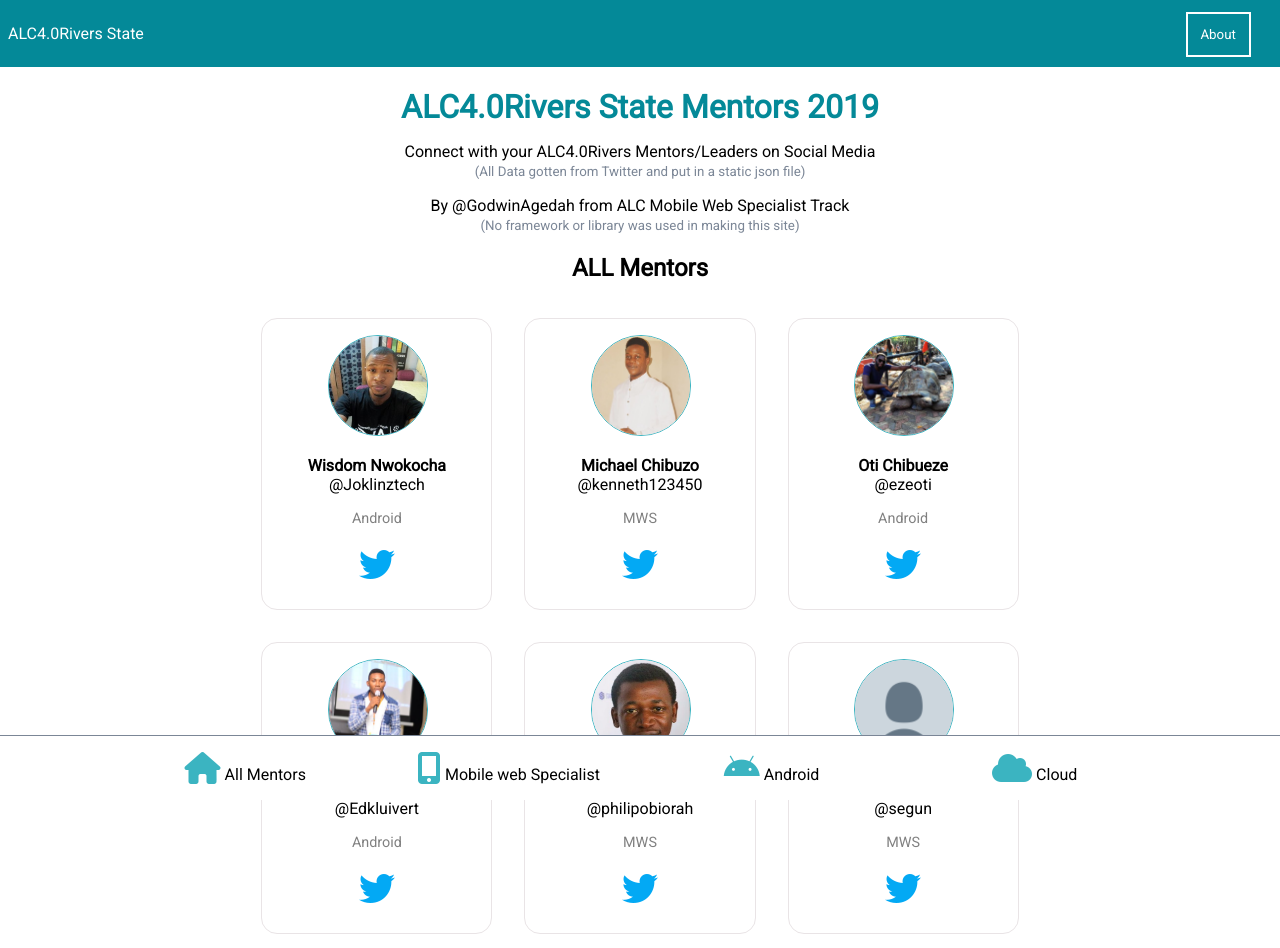
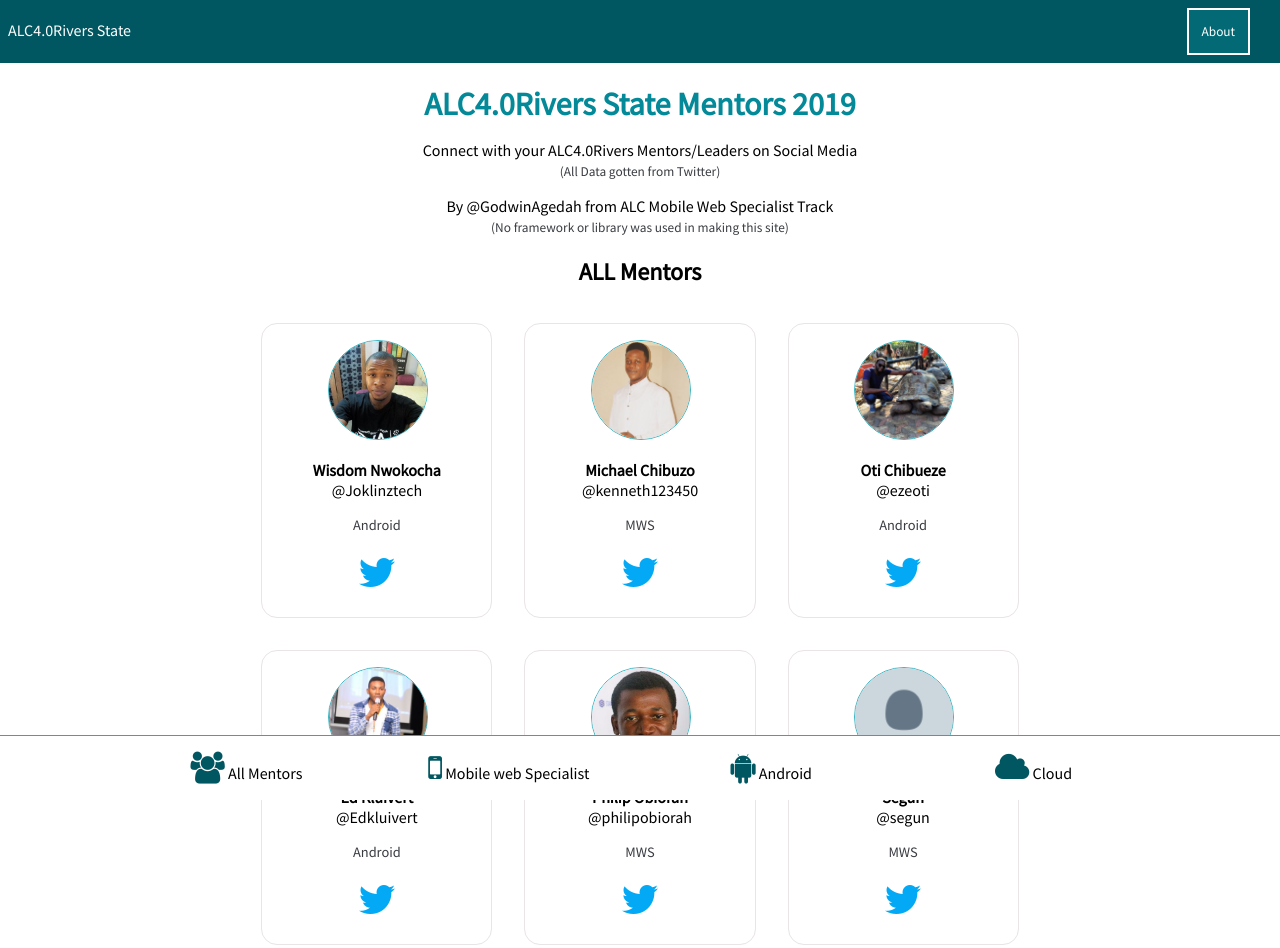
Before and after one commit to Godwin9911/alc-rivers-mentors, a plain HTML site: page index.html in a window 1280 px wide. Shown: the top 948 px of the page. Drawn offline with Linux system fonts and the light colour scheme.

Commit message:
audit update

```diff
--- a/index.css
+++ b/index.css
@@ -1,9 +1,8 @@
-@import url('https://fonts.googleapis.com/css?family=Roboto&display=swap');
 *{
-    font-family: 'Roboto', sans-serif;
+    font-family: 'Source Sans Pro', sans-serif;
 }
 .button{
-    background-color: #048998;
+    background-color: #036a75;
     border: none;
     color: white;
     text-align: center;
@@ -20,7 +19,7 @@
     display: inherit;
 }
 header{
-    background-color:#048998;
+    background-color:#015761;
     color: White;
     padding: 0.5rem;
 }
@@ -39,7 +38,7 @@ h1{
     color:#048998;
 }
 small{
-    color:#7b8696;
+    color:#393c41;
 
 }
 #it{
@@ -64,7 +63,7 @@ small{
     width: 100%;
 }
 .secondaryText{
-    color: gray;
+    color: #393c41;
     font-size: 0.9rem;
 }
 .col4{
@@ -94,8 +93,8 @@ small{
     padding: 1.0rem;
     margin: inherit;
 }
-.fas, .fab{
-    color:#3bb4c1;
+.fa{
+    color:#015761;
 }
 footer > div{
     margin: 0rem 0rem 5rem 0rem;
--- a/index.html
+++ b/index.html
@@ -4,20 +4,29 @@
     <meta charset="UTF-8">
     <meta name="viewport" content="width=device-width, initial-scale=1.0">
     <meta http-equiv="X-UA-Compatible" content="ie=edge">
+    <meta name="Description" content="Mentors for ALC 4.0 Mentors.">
+    <meta name="theme-color" content="#036a75">
+    <link rel="apple-touch-icon" sizes="180x180" href="/apple-touch-icon.png">
+    <link rel="icon" type="image/png" sizes="32x32" href="/favicon-32x32.png">
+    <link rel="icon" type="image/png" sizes="16x16" href="/favicon-16x16.png">
+    <link rel="manifest" href="/site.webmanifest">
+    <link rel="mask-icon" href="/safari-pinned-tab.svg" color="#036a75">
+    <meta name="msapplication-TileColor" content="#00aba9">
     <link rel="stylesheet" href="index.css"/>
-    <title>ALC4.0Rivers Mentors/Leaders</title>
-    <script src="https://kit.fontawesome.com/79647b5111.js"></script>
+    <title>ALC4.0Rivers Mentors and facilitators</title>
+    <link href="https://fonts.googleapis.com/css?family=Source+Sans+Pro&display=swap" rel="stylesheet">
+    <link href="https://stackpath.bootstrapcdn.com/font-awesome/4.7.0/css/font-awesome.min.css" rel="stylesheet" integrity="sha384-wvfXpqpZZVQGK6TAh5PVlGOfQNHSoD2xbE+QkPxCAFlNEevoEH3Sl0sibVcOQVnN" crossorigin="anonymous">
 </head>
 <body>
     <header>
-        <div class="col2"><p>ALC4.0Rivers State</p></div>
+        <div class="col2">ALC4.0Rivers State</div>
         <navbar class="col2"><input type=button class="button" onClick="location.href='#about'" value='About'></navbar>
     </header>
     <Main>
         <div>
             <h1 id="header">ALC4.0Rivers State Mentors 2019</h1>
             <p>Connect with your ALC4.0Rivers Mentors/Leaders on Social Media<br/>
-                <small>(All Data gotten from Twitter and put in a static json file)</small
+                <small>(All Data gotten from Twitter)</small
             ></p>
             <p>By @GodwinAgedah from ALC Mobile Web Specialist Track<br/>
                 <small>(No framework or library was used in making this site)</small>
@@ -25,12 +34,12 @@
             <h2 id="queryStatus">ALL Mentors</h2>
         </div>
         <div id="downNavigation">
-                <ul>
-                    <li id="All" onclick="query(this.id)"><i class="fas fa-home fa-2x"></i></li></a>
-                    <li id="MWS" onclick="query(this.id)"><i class="fas fa-mobile-alt fa-2x"></i></li>
-                    <li id="Android" onclick="query(this.id)"><i class="fab fa-android fa-2x"></i></li>
-                    <li id="Cloud" onclick="query(this.id)"><i class="fas fa-cloud fa-2x"></i></li>
-                </ul>
+            <ul>
+                <li id="All" onclick="query(this.id)"><i class="fa fa-users fa-2x"></i></li></a>
+                <li id="MWS" onclick="query(this.id)"><i class="fa fa-mobile fa-2x"></i></li>
+                <li id="Android" onclick="query(this.id)"><i class="fa fa-android fa-2x"></i></li>
+                <li id="Cloud" onclick="query(this.id)"><i class="fa fa-cloud fa-2x"></i></li>
+            </ul>
         </div>
         <!-- Mentors -->
         <div id="mentorsDiv">
@@ -48,10 +57,10 @@
             <div id="authorProfile">
                 <h3>Contact me :)</h3>
                 <p>where to find me on the internet</p>
-                <img src="images/icons/darktwitter.png">
-                <img src="images/icons/github.png">
-                <img src="images/icons/website.png">
-                <img src="images/icons/mail.png">
+                <img src="images/icons/darktwitter.png" alt="twitter icon">
+                <img src="images/icons/github.png" alt="github icon">
+                <img src="images/icons/website.png" alt="website icon">
+                <img src="images/icons/mail.png" alt="mail icon">
                 <p><small>&copy; 2019 godwinagedah.com.ng</small></p>
             </div>
         </div>
--- a/index.js
+++ b/index.js
@@ -6,7 +6,7 @@ fetch('mentors.json')
     const profile = data.map((userprofile) => {
          return `<div class="profile ${userprofile.stack}">
                     <div class="profileImg">
-                        <img src="images/profilepics/${userprofile.twitterusername}.png" alt="userimg"/>
+                        <img src="images/profilepics/${userprofile.twitterusername}.png" alt="alc mentor image"/>
                     </div>
                     <div class="name">
                         <p><strong>${userprofile.twittername}</strong><br>${userprofile.twitterusername}</p>
```
Also changed, not shown: browserconfig.xml (added, +9 -0 lines), android-chrome-192x192.png (added), android-chrome-512x512.png (added), apple-touch-icon.png (added), favicon-16x16.png (added), favicon-32x32.png (added), favicon.ico (added), mstile-150x150.png (added), safari-pinned-tab.svg (added), site.webmanifest (added).
